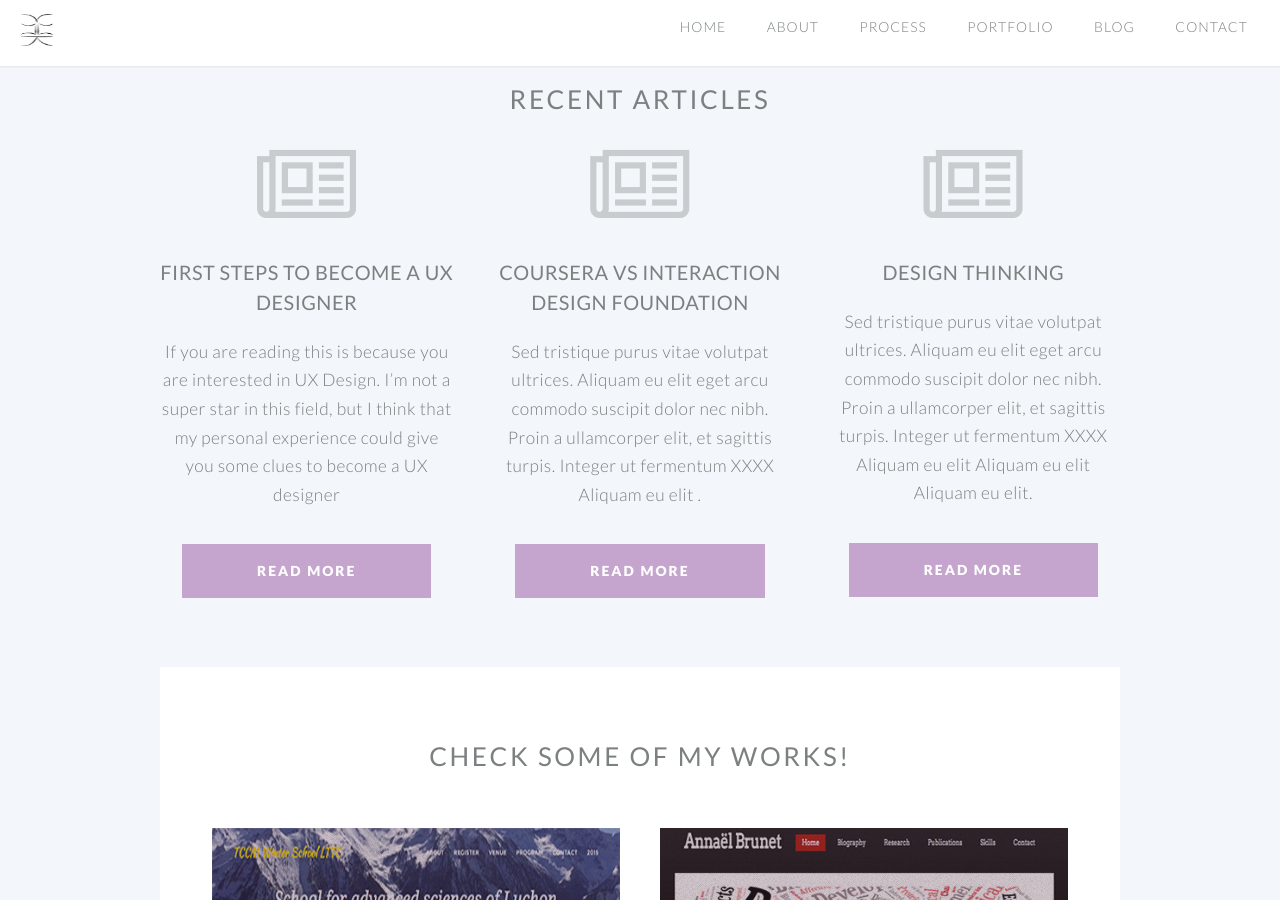
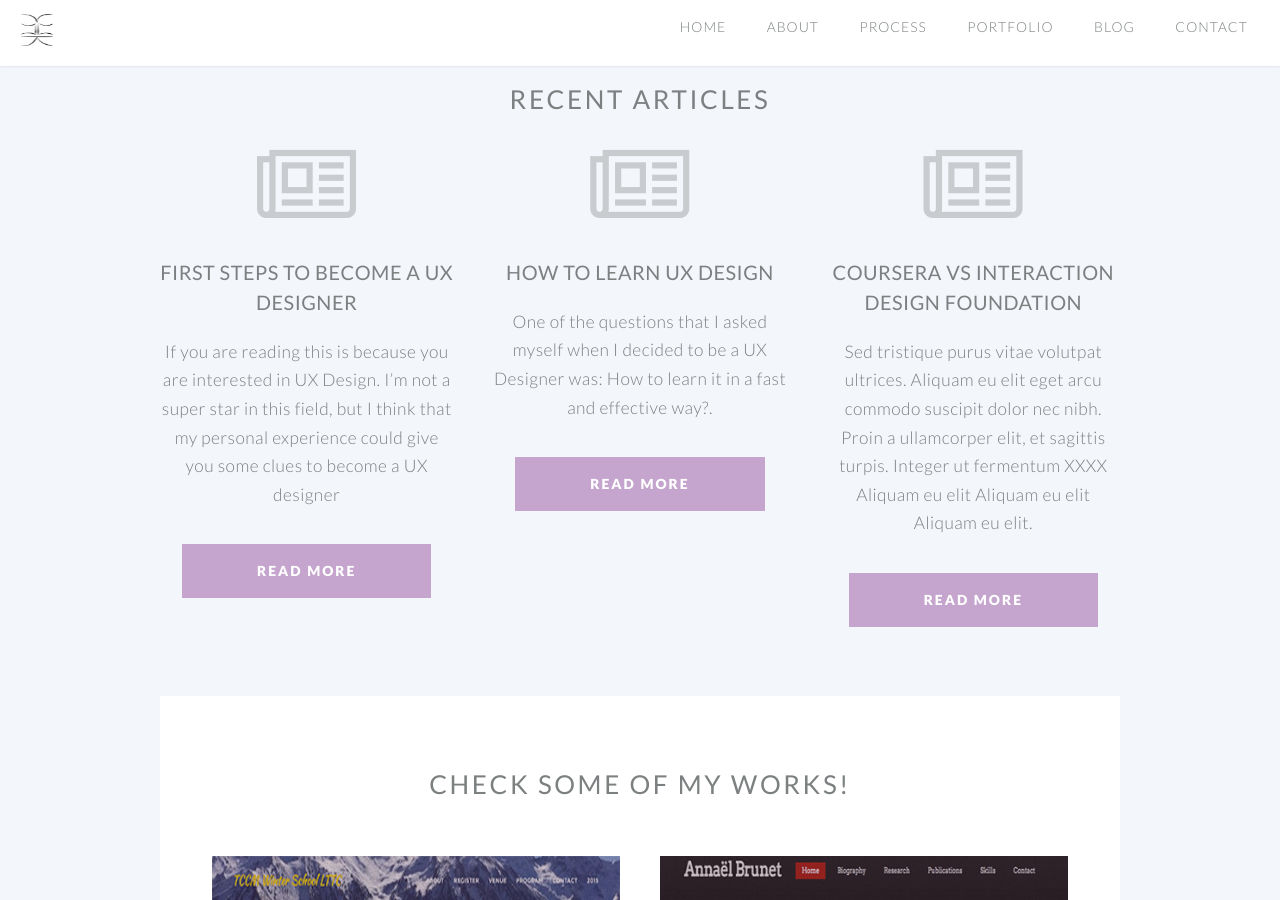
Before and after one commit to claucvk/claucvk.github.io, a Jekyll site: the page built from index.html, in a window 1280 px wide and 900 px high, scrolled down 1613 px. Built offline with Jekyll 4.4.1, drawn with Linux system fonts in a browser that asks for light colours.

Commit message:
update blog home page

```diff
--- a/index.html
+++ b/index.html
@@ -83,9 +83,9 @@ layout: landing-page
 								<section>
 									<span class="icon featured fa-newspaper-o"></span>
 									<header>
-										<h3><b>Coursera vs Interaction Design Foundation</b></h3>
+										<h3><b>How to learn UX Design</b></h3>
 									</header>
-									<p>Sed tristique purus vitae volutpat ultrices. Aliquam eu elit eget arcu commodo suscipit dolor nec nibh. Proin a ullamcorper elit, et sagittis turpis. Integer ut fermentum XXXX Aliquam eu elit .</p>
+									<p>One of the questions that I asked myself when I decided to be a UX Designer was: How to learn it in a fast and effective way?.</p>
 									<footer>
 														<ul class="buttons">
 															<li><a href="#" class="button special">Read More</a></li>
@@ -99,7 +99,7 @@ layout: landing-page
 								<section>
 									<span class="icon featured fa-newspaper-o"></span>
 									<header>
-										<h3><b>Design Thinking</b></h3>
+										<h3><b>Coursera vs Interaction Design Foundation</b></h3>
 									</header>
 									<p>Sed tristique purus vitae volutpat ultrices. Aliquam eu elit eget arcu commodo suscipit dolor nec nibh. Proin a ullamcorper elit, et sagittis turpis. Integer ut fermentum XXXX Aliquam eu elit Aliquam eu elit Aliquam eu elit.</p>
 											<footer>
```
